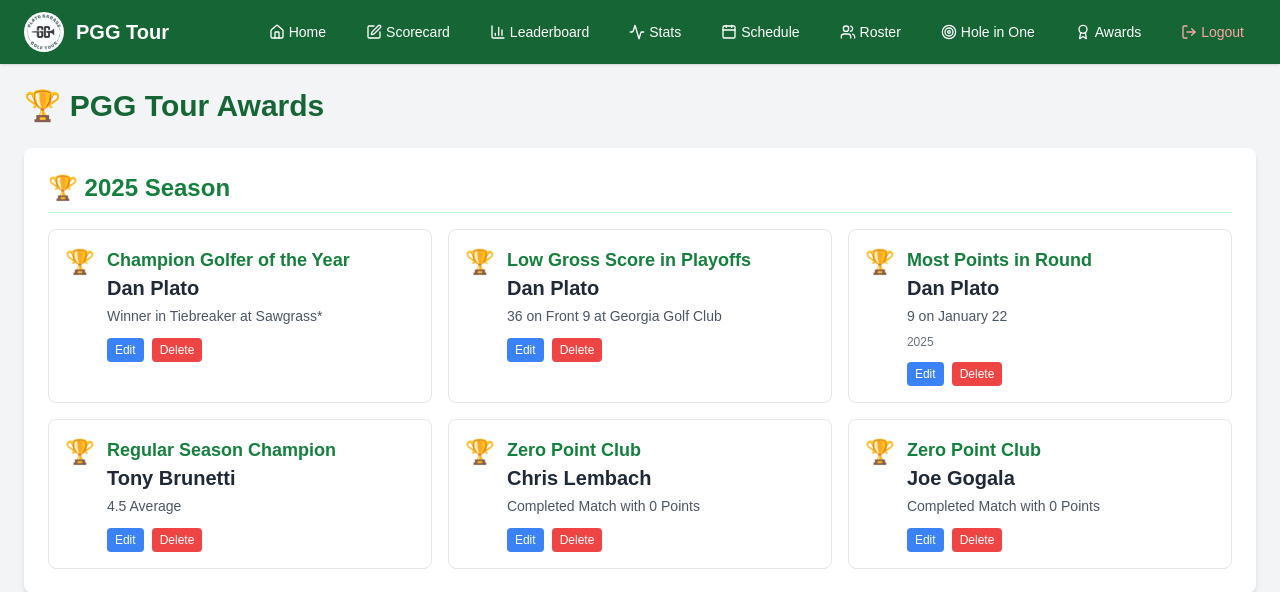
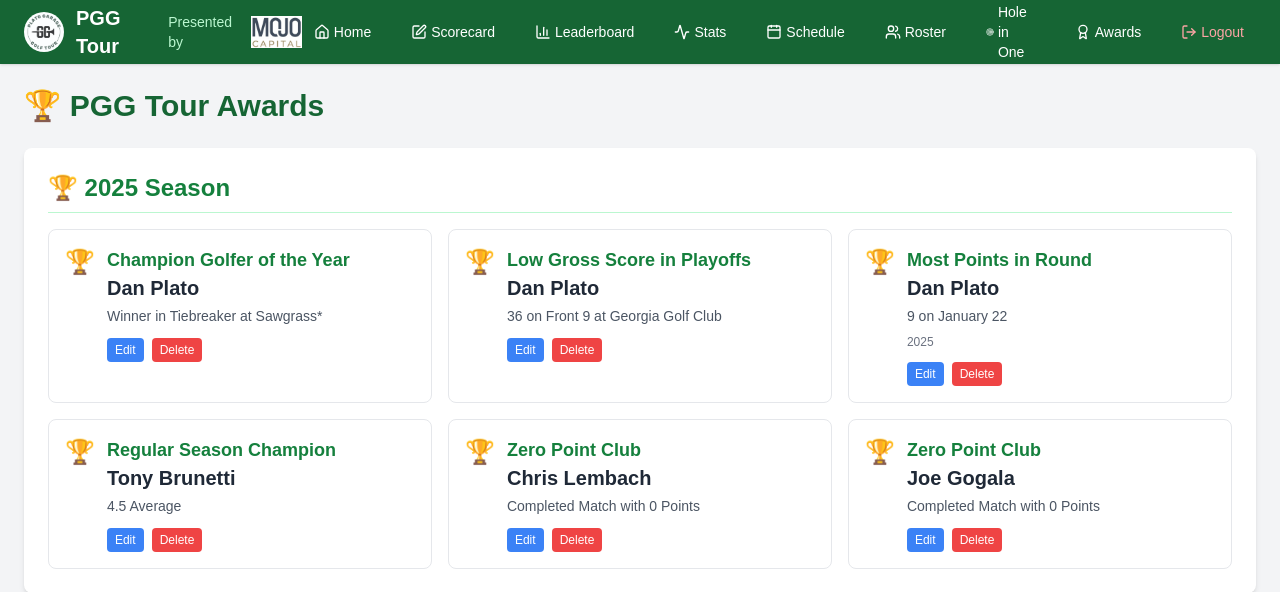
Before and after one commit to platodw/pgg-tour, a Flask app: page /awards in a window 1280 px wide. Shown: the top 592 px of the page. Run offline with Flask 3, Linux system fonts and the light colour scheme; data comes from the database, SQL or seed files in the repository; some libraries are stand-ins or nearby versions.

Commit message:
Feature: Add 'Presented by Mojo Capital' logo to header navigation

```diff
--- a/templates/base.html
+++ b/templates/base.html
@@ -39,9 +39,11 @@
     <div class="max-w-7xl mx-auto px-4 sm:px-6">
       <div class="flex justify-between items-center h-16">
         <!-- Logo and Brand -->
-        <div class="flex items-center">
-          <img src="/static/logo.jpg" alt="PGG Tour Logo" class="w-8 h-8 sm:w-10 sm:h-10 rounded-full mr-2 sm:mr-3">
+        <div class="flex items-center space-x-2 sm:space-x-3">
+          <img src="/static/logo.jpg" alt="PGG Tour Logo" class="w-8 h-8 sm:w-10 sm:h-10 rounded-full">
           <span class="text-lg sm:text-xl font-bold">PGG Tour</span>
+          <span class="text-xs sm:text-sm text-green-200 hidden sm:inline">Presented by</span>
+          <img src="/static/mojo-capital-logo.jpg" alt="Mojo Capital Logo" class="h-6 sm:h-8 ml-1 sm:ml-2" style="max-width: 120px; object-fit: contain;">
         </div>
 
         <!-- Desktop Navigation -->
```
Also changed, not shown: static/mojo-capital-logo.jpg (added).
